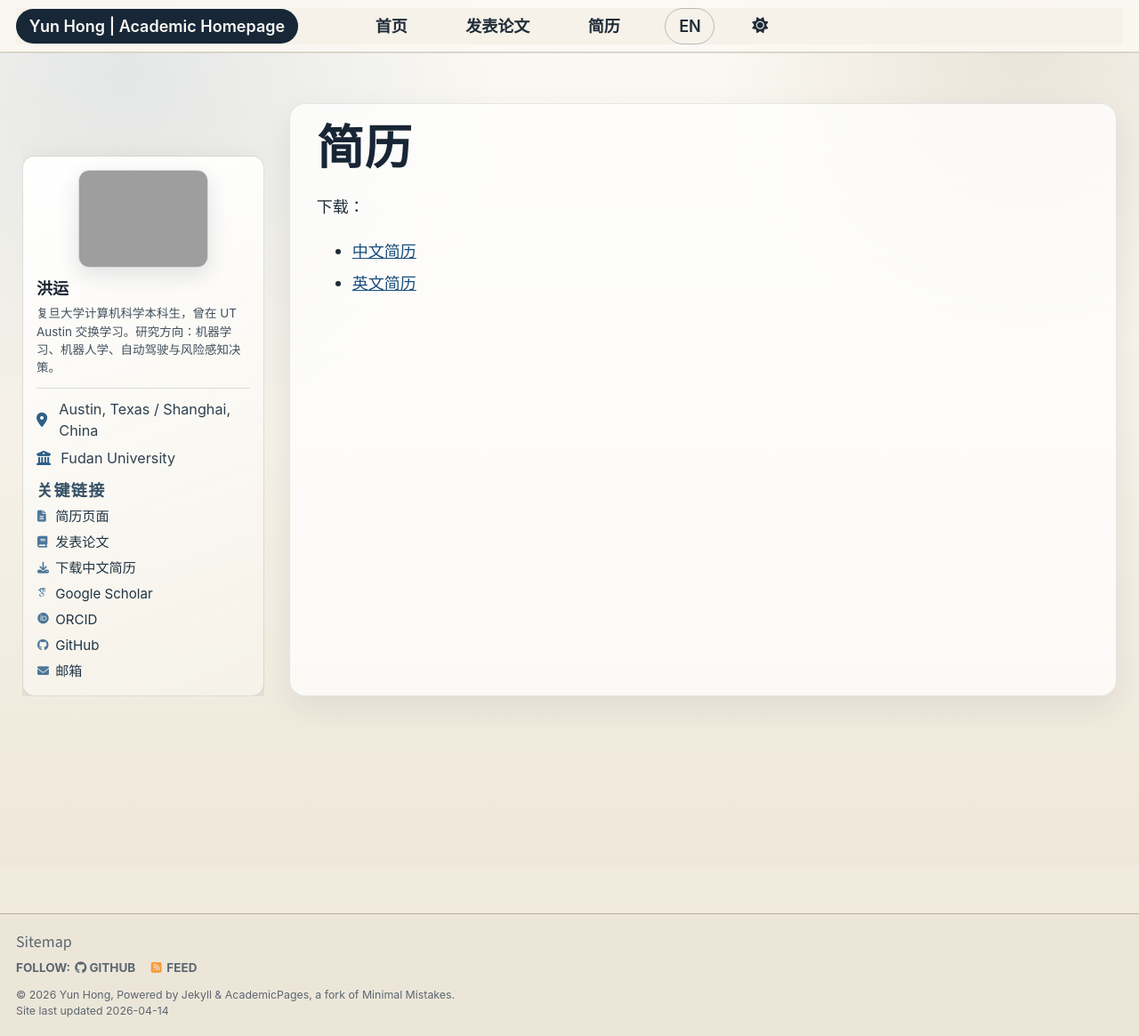
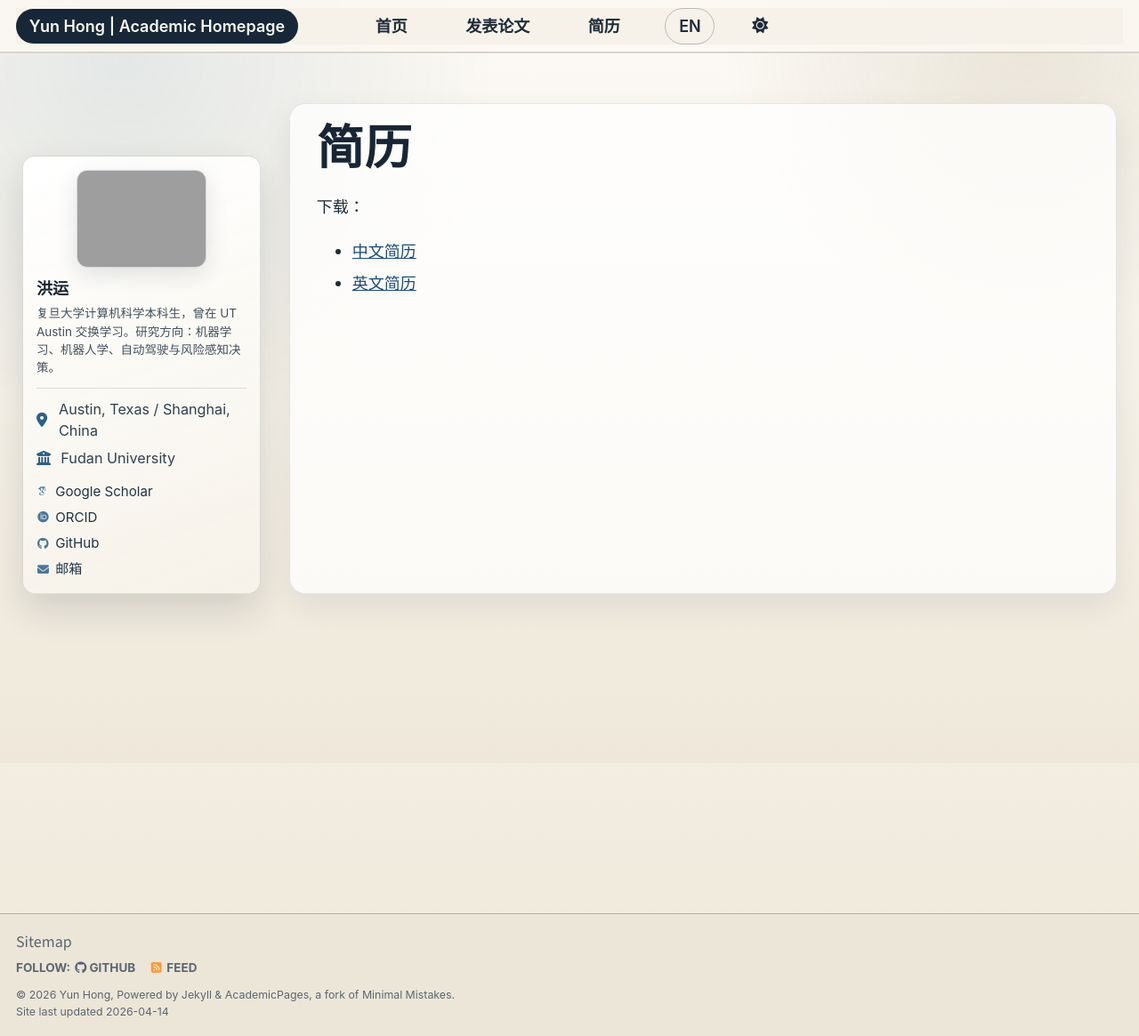
Before and after one commit to 16yunH/16yunH.github.io, a Jekyll site: the page built from _pages/cn/cv.md, in a window 1280 px wide and 1165 px high. Shown: the whole window at 89% size. Built offline with Jekyll 4.4.1, drawn with Linux system fonts in a browser that asks for light colours; some web fonts are replaced; a script that is not in the unit is left out.

Commit message:
Simplify sidebar links, disable sidebar scroll, and emphasize skill labels

```diff
--- a/_includes/author-profile.html
+++ b/_includes/author-profile.html
@@ -47,17 +47,7 @@
   </ul>
 
   <div class="profile-card__links">
-    <h4 class="profile-card__links-title">{% if is_zh %}关键链接{% else %}Key Links{% endif %}</h4>
     <ul class="profile-card__links-list">
-      {% if is_zh %}
-      <li><a href="{{ base_path }}/cn/cv/"><i class="fas fa-file-lines" aria-hidden="true"></i><span>简历页面</span></a></li>
-      <li><a href="{{ base_path }}/cn/publications/"><i class="fas fa-book" aria-hidden="true"></i><span>发表论文</span></a></li>
-      <li><a href="{{ base_path }}/files/CV_zh.pdf"><i class="fas fa-download" aria-hidden="true"></i><span>下载中文简历</span></a></li>
-      {% else %}
-      <li><a href="{{ base_path }}/cv/"><i class="fas fa-file-lines" aria-hidden="true"></i><span>CV Page</span></a></li>
-      <li><a href="{{ base_path }}/publications/"><i class="fas fa-book" aria-hidden="true"></i><span>Publications</span></a></li>
-      <li><a href="{{ base_path }}/files/CV_en.pdf"><i class="fas fa-download" aria-hidden="true"></i><span>Download CV</span></a></li>
-      {% endif %}
       {% if author.googlescholar %}
       <li><a href="{{ author.googlescholar }}"><i class="ai ai-google-scholar" aria-hidden="true"></i><span>Google Scholar</span></a></li>
       {% endif %}
--- a/_sass/layout/_academic_redesign.scss
+++ b/_sass/layout/_academic_redesign.scss
@@ -130,6 +130,17 @@ h6,
 /* Sidebar redesign */
 .sidebar {
   padding-right: 0.6rem;
+}
+
+@media (min-width: 1024px) {
+  .sidebar,
+  .sidebar.sticky {
+    position: relative;
+    top: auto;
+    height: auto;
+    overflow: visible;
+    padding-top: 0;
+  }
 }
 
 .profile-card {
@@ -358,18 +369,22 @@ html[data-theme="dark"] .profile-card__links-list a:hover {
 
   #main > .sidebar {
     grid-column: 1;
+    align-self: stretch;
+    display: flex;
+    margin-bottom: 0;
     float: none;
     width: auto;
     max-width: none;
-    margin: 0;
     padding-right: 0;
     position: relative;
     top: auto;
     height: 100%;
-    overflow: hidden;
+    overflow: visible;
   }
 
   #main > .sidebar .profile-card {
+    flex: 1 1 auto;
+    min-height: 100%;
     height: 100%;
   }
 
```
Also changed, not shown: _pages/about.md (+5 -0 lines), _pages/cn/index.md (+5 -0 lines).
